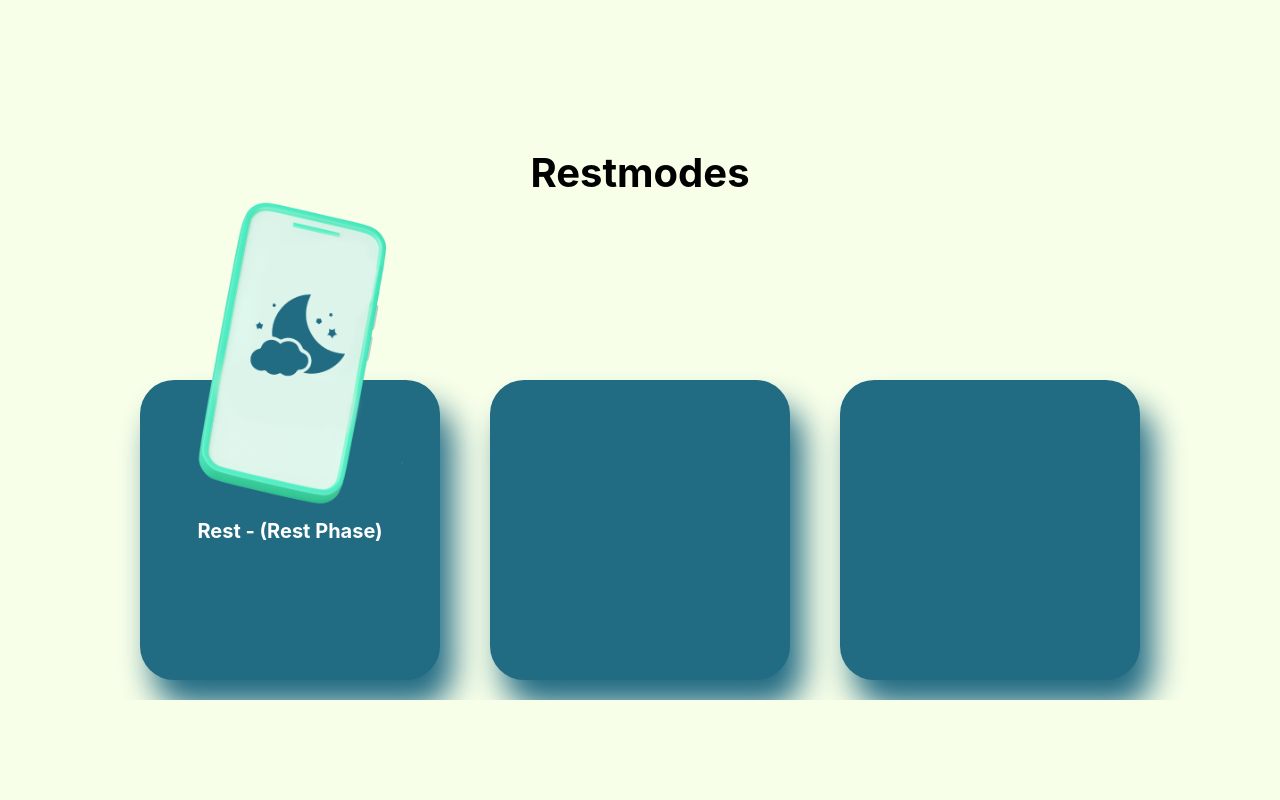
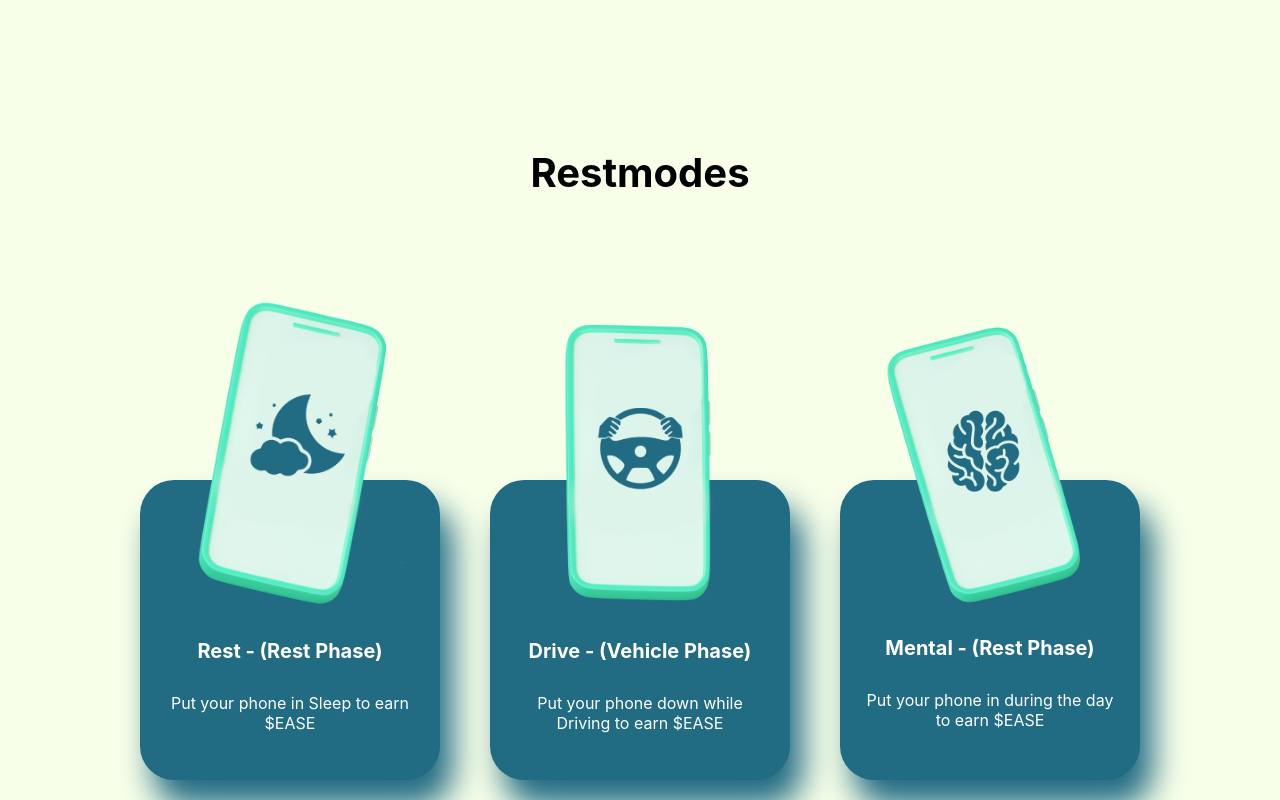
Before and after one commit to rest-token/frontend, a React (Create React App) app: page / in a window 1280 px wide. Shown: the part 555-1355 px from the top of the page. Before the commit the page ends 1255 px from the top, so only its background shows below. Built offline with nearby package versions, Linux system fonts and the light colour scheme.

Commit message:
working on restmode section

```diff
--- a/src/App.css
+++ b/src/App.css
@@ -51,7 +51,7 @@ main{
   flex-direction: row;
   gap: 50px;
   justify-content: center;
-  padding-top: 100px;
+  padding-top: 200px;
 }
 
 .group--box{
@@ -73,6 +73,10 @@ main{
   margin-top: -200px;
 }
 
+.group--box--text{
+  padding: 20px;
+}
+
 .group--box--caption{
   font-size: 20px;
   font-weight: 700;
@@ -80,7 +84,8 @@ main{
 }
 
 .group--box--description{
-
+  color: white;
+  padding-top: 30px;
 }
 
 @media(max-width: 800px) {
--- a/src/components/Restmode.css
+++ b/src/components/Restmode.css
@@ -0,0 +1,9 @@
+.group--box--image--middle{
+    width: 60%;
+    margin-top: -165px;
+}
+
+.group--box--image--right{
+    width: 75%;
+    margin-top: -165px;
+}
--- a/src/components/Restmode.js
+++ b/src/components/Restmode.js
@@ -1,5 +1,7 @@
 import phoneRight from "../images/3d-smartphone-with-protection-lock-code-password-correct-mark-3d-render-with-clippding-path 1.png";
 import phoneLeft from "../images/3d-smartphone-with-protection-lock-code-password-correct-mark-3d-render-with-clipping-path 1.png";
+import phoneMiddle from "../images/3d-smartphone-with-protection-lock-code-password-correct-mark-3d-render-with-clipping-path2 1.png";
+import "./Restmode.css";
 
 function Restmode() {
     return (
@@ -8,10 +10,25 @@ function Restmode() {
             <div className="group--list">
                 <div className="group--box group--box--btn--bg">
                     <img src={phoneLeft} alt="..." className="group--box--image" />
-                    <div className="group--box--caption">Rest - (Rest Phase)</div>
+                    <div className="group--box--text">
+                        <div className="group--box--caption">Rest - (Rest Phase)</div>
+                        <div className="group--box--description">Put your phone in Sleep to earn $EASE</div>
+                    </div>
                 </div>
-                <div className="group--box group--box--btn--bg"></div>
-                <div className="group--box group--box--btn--bg"></div>
+                <div className="group--box group--box--btn--bg">
+                    <img src={phoneMiddle} alt="..." className="group--box--image group--box--image--middle" />
+                    <div className="group--box--text">
+                        <div className="group--box--caption">Drive - (Vehicle Phase)</div>
+                        <div className="group--box--description">Put your phone down while Driving to earn $EASE</div>
+                    </div>
+                </div>
+                <div className="group--box group--box--btn--bg">
+                    <img src={phoneRight} alt="..." className="group--box--image group--box--image--right" />
+                    <div className="group--box--text">
+                        <div className="group--box--caption">Mental - (Rest Phase)</div>
+                        <div className="group--box--description">Put your phone in during the day to earn $EASE</div>
+                    </div>
+                </div>
             </div>
         </section>
     )
```
